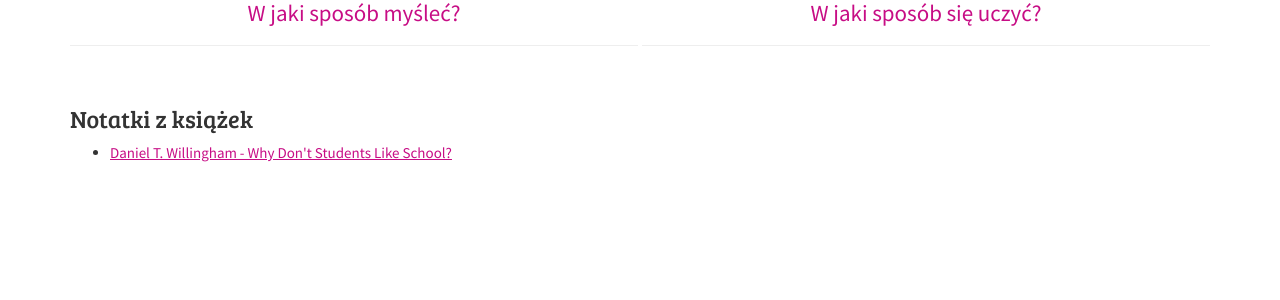
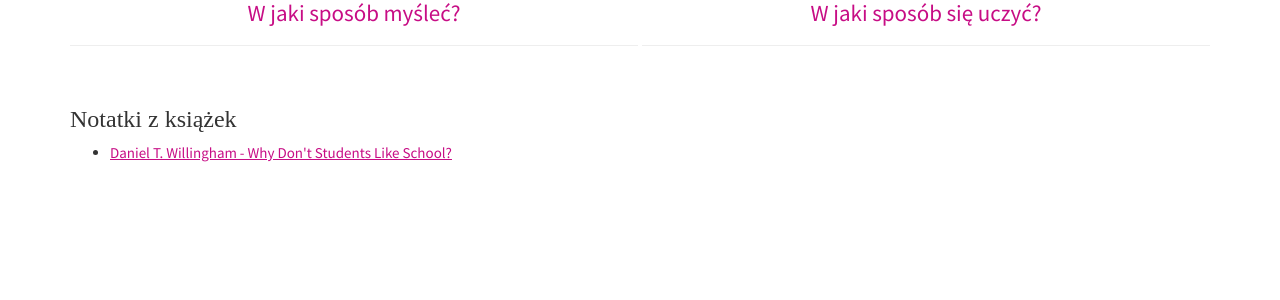
Before and after one commit to esencje/esencje.github.io, a Jekyll site: the page built from index.html, in a window 1280 px wide. Shown: the part 178-478 px from the top of the page. Built offline with Jekyll 4.4.1, drawn with Linux system fonts in a browser that asks for light colours.

Commit message:
Update default.html

```diff
--- a/_layouts/default.html
+++ b/_layouts/default.html
@@ -3,7 +3,7 @@
   <meta http-equiv="X-UA-Compatible" content="IE=edge">
   <meta name="viewport" content="width=device-width, initial-scale=1.0">
   <title>Esencje!</title>
-  <link href="https://fonts.googleapis.com/css?family=Marck+Script|Bree+Serif|Source+Sans+Pro:200,200i,300,300i,400,400i,600,600i,700,700i,900,900i&subset=latin-ext" rel="stylesheet">
+  <link href="https://fonts.googleapis.com/css?family=Marck+Script|Neuton:200,300,400,400i,700,800|Source+Sans+Pro:200,200i,300,300i,400,400i,600,600i,700,700i,900,900i&subset=latin-ext" rel="stylesheet">
   <link rel="stylesheet" href="https://maxcdn.bootstrapcdn.com/bootstrap/3.3.7/css/bootstrap.min.css" integrity="sha384-BVYiiSIFeK1dGmJRAkycuHAHRg32OmUcww7on3RYdg4Va+PmSTsz/K68vbdEjh4u" crossorigin="anonymous">
   <link rel="stylesheet" href="/css/main.css">
 </html>
```
